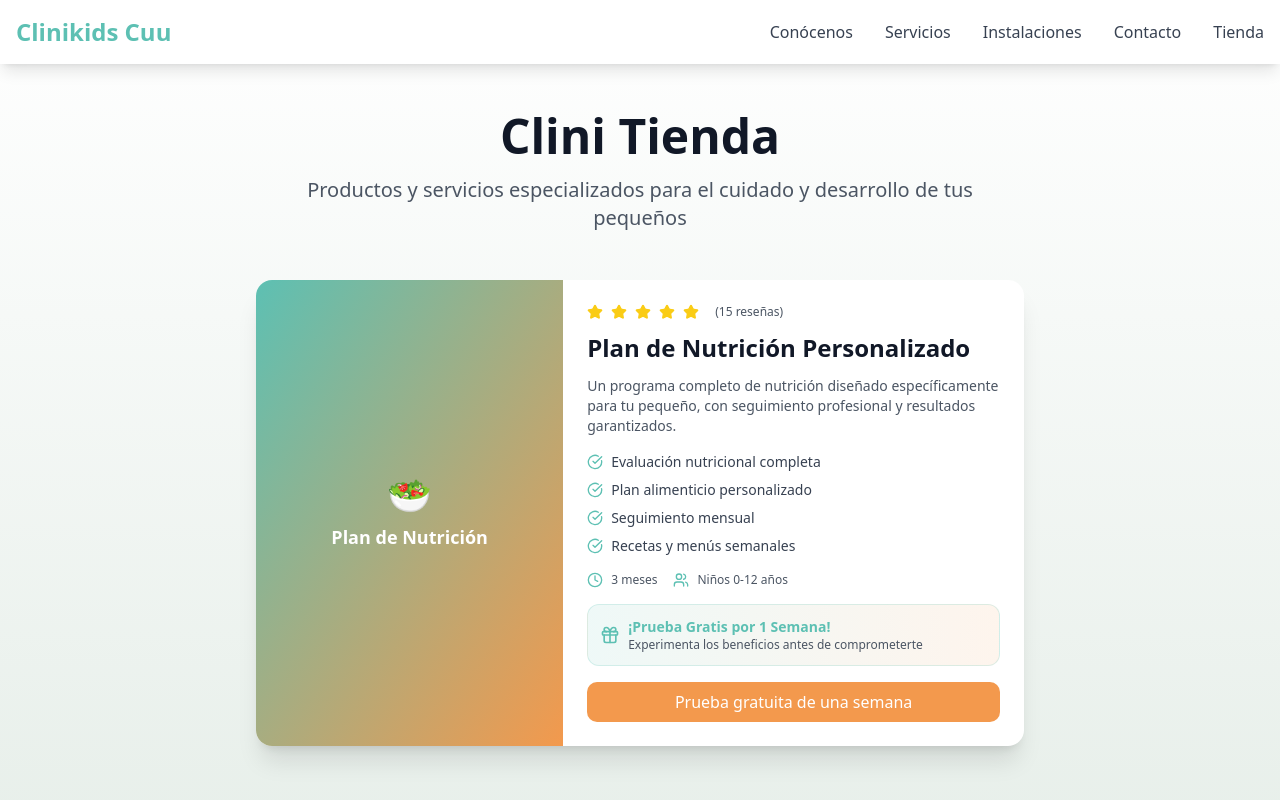
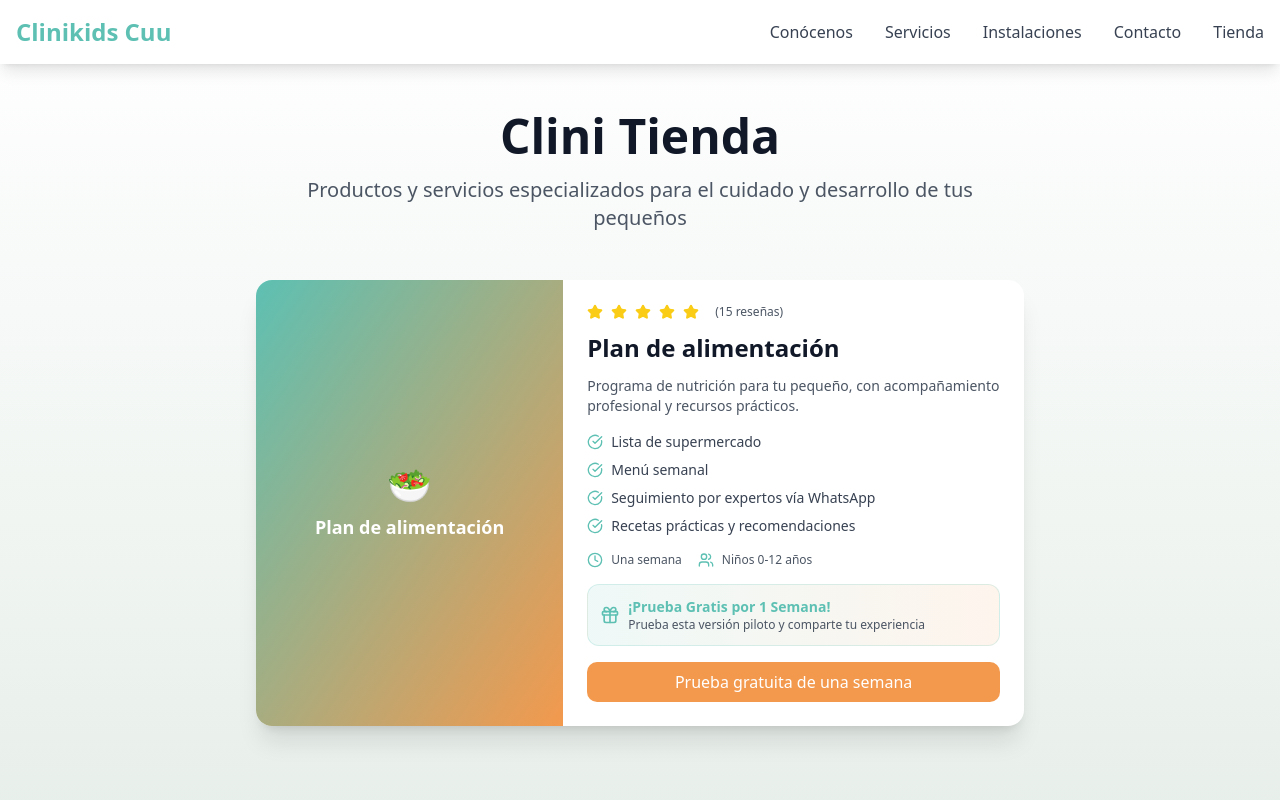
Before and after one commit to LibOrtega/chinocoso, a Next.js app: page /tienda in a window 1280 px wide. Built offline with nearby package versions, Linux system fonts and the light colour scheme.

Commit message:
cambiamos aspecto tienda

```diff
--- a/app/tienda/page.tsx
+++ b/app/tienda/page.tsx
@@ -26,7 +26,7 @@ export default function Tienda() {
                 <div className="h-48 md:h-full bg-gradient-to-br from-[#5dc0b3] to-[#f3994d] flex items-center justify-center">
                   <div className="text-center text-white">
                     <div className="text-4xl mb-2">🥗</div>
-                    <h3 className="text-lg font-bold">Plan de Nutrición</h3>
+                    <h3 className="text-lg font-bold">Plan de alimentación</h3>
                   </div>
                 </div>
               </div>
@@ -40,37 +40,36 @@ export default function Tienda() {
                 </div>
 
                 <h2 className="text-2xl font-bold text-gray-900 mb-3">
-                  Plan de Nutrición Personalizado
+                  Plan de alimentación
                 </h2>
 
                 <p className="text-gray-600 mb-4 text-sm">
-                  Un programa completo de nutrición diseñado específicamente para tu pequeño,
-                  con seguimiento profesional y resultados garantizados.
+                  Programa de nutrición para tu pequeño, con acompañamiento profesional y recursos prácticos.
                 </p>
 
                 <div className="space-y-2 mb-4">
                   <div className="flex items-center gap-2">
                     <CheckCircle className="h-4 w-4 text-[#5dc0b3]" />
-                    <span className="text-gray-700 text-sm">Evaluación nutricional completa</span>
+                    <span className="text-gray-700 text-sm">Lista de supermercado</span>
                   </div>
                   <div className="flex items-center gap-2">
                     <CheckCircle className="h-4 w-4 text-[#5dc0b3]" />
-                    <span className="text-gray-700 text-sm">Plan alimenticio personalizado</span>
+                    <span className="text-gray-700 text-sm">Menú semanal</span>
                   </div>
                   <div className="flex items-center gap-2">
                     <CheckCircle className="h-4 w-4 text-[#5dc0b3]" />
-                    <span className="text-gray-700 text-sm">Seguimiento mensual</span>
+                    <span className="text-gray-700 text-sm">Seguimiento por expertos vía WhatsApp</span>
                   </div>
                   <div className="flex items-center gap-2">
                     <CheckCircle className="h-4 w-4 text-[#5dc0b3]" />
-                    <span className="text-gray-700 text-sm">Recetas y menús semanales</span>
+                    <span className="text-gray-700 text-sm">Recetas prácticas y recomendaciones</span>
                   </div>
                 </div>
 
                 <div className="flex items-center gap-4 mb-4">
                   <div className="flex items-center gap-2">
                     <Clock className="h-4 w-4 text-[#5dc0b3]" />
-                    <span className="text-xs text-gray-600">3 meses</span>
+                    <span className="text-xs text-gray-600">Una semana</span>
                   </div>
                   <div className="flex items-center gap-2">
                     <Users className="h-4 w-4 text-[#5dc0b3]" />
@@ -84,7 +83,7 @@ export default function Tienda() {
                     <Gift className="h-5 w-5 text-[#5dc0b3]" />
                     <div>
                       <p className="font-semibold text-[#5dc0b3] text-sm">¡Prueba Gratis por 1 Semana!</p>
-                      <p className="text-xs text-gray-600">Experimenta los beneficios antes de comprometerte</p>
+                      <p className="text-xs text-gray-600">Prueba esta versión piloto y comparte tu experiencia</p>
                     </div>
                   </div>
                 </div>
```
